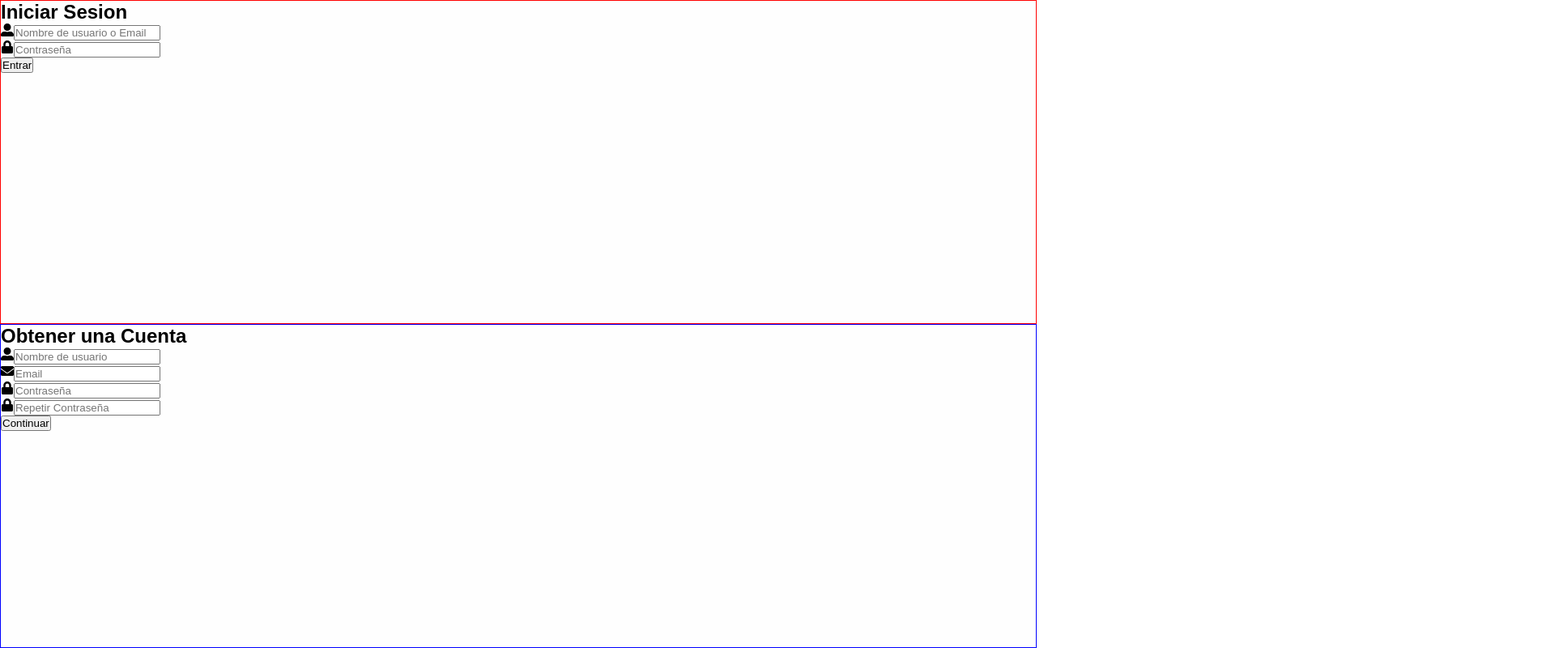
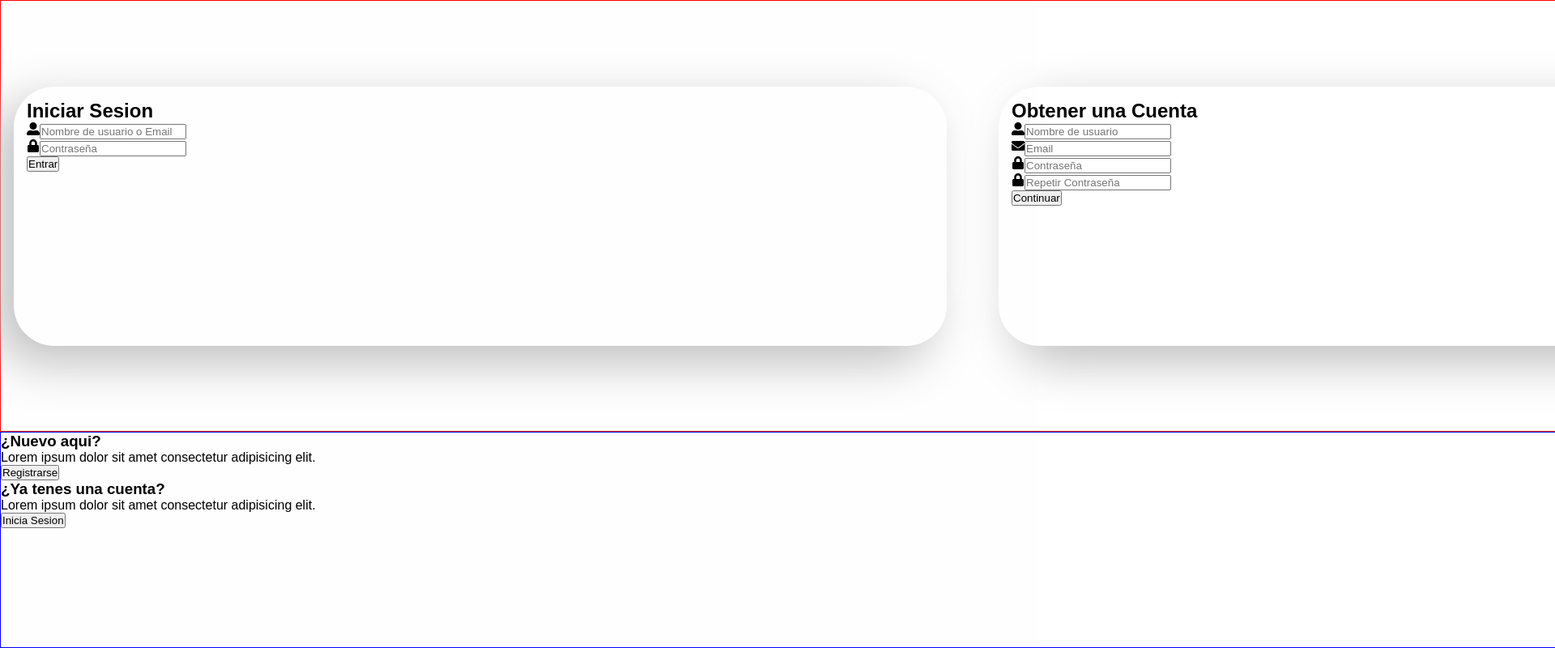
Before and after one commit to LMANMAI/ToDo-List, a React (Create React App) app: page / in a window 1280 px wide. Shown: the top 800 px of the page at 81% size, 1920 px wide, since content can reach past the window. Built offline with nearby package versions, Linux system fonts and the light colour scheme.

Commit message:
styles for login

```diff
--- a/package.json
+++ b/package.json
@@ -26,7 +26,7 @@
   },
   "scripts": {
     "start": "react-scripts start",
-    "build": "react-scripts build && CI=true",
+    "build": "react-scripts build",
     "test": "react-scripts test",
     "eject": "react-scripts eject"
   },
--- a/src/pages/Auth/Login/index.jsx
+++ b/src/pages/Auth/Login/index.jsx
@@ -1,24 +1,31 @@
 import React, { useContext, useEffect, useState } from "react";
 import { useHistory } from "react-router-dom";
-
+import styled from "@emotion/styled";
 import { FaUserAlt, FaLock } from "react-icons/fa";
 import AlertaContext from "../../../context/alertas/alertaContext";
 import AuthContext from "../../../context/auth/authContext";
 
-
+const FormularioContainer = styled.form`
+  //border: 1px solid blue;
+  width: 90vw;
+  height: 40vh;
+  border-radius: 50px;
+ //background: #e0e0e0;
+  box-shadow: -20px 20px 60px #bebebe, 20px -20px 60px #ffffff;
+  padding: 1rem;
+  margin-right: 4rem;
+  margin-left: 1rem;
+`;
 const Login = (props) => {
   const authContext = useContext(AuthContext);
   const { mensaje, autenticado, cargandoSpin, loginUser } = authContext;
-
   const alertaContext = useContext(AlertaContext);
   const { alerta, mostrarAlerta } = alertaContext;
-
   const [user, setUser] = useState({
     email: "",
     password: "",
   });
   const { email, password } = user;
-
   const handleChange = (e) => {
     setUser({
       ...user,
@@ -45,8 +52,7 @@ const Login = (props) => {
   }, [mensaje, autenticado, props.history]);
 
   return (
-    <>
-      <form onSubmit={handleSubmit} className="sing_in_form">
+    <FormularioContainer onSubmit={handleSubmit} className="sing_in_form">
       <h2 className="titulo">Iniciar Sesion</h2>
       {alerta ? <div className={alerta.categoria}>{alerta.msg}</div> : null}
       <div className="input_field">
@@ -70,13 +76,8 @@ const Login = (props) => {
           placeholder="Contraseña"
         />
       </div>
-        <input
-          type="submit"
-          className="btn primario"
-          value="Entrar"
-        />
-      </form>
-    </>
+      <input type="submit" className="btn primario" value="Entrar" />
+    </FormularioContainer>
   );
 };
 
--- a/src/pages/Auth/Signin/index.jsx
+++ b/src/pages/Auth/Signin/index.jsx
@@ -1,9 +1,20 @@
 import React, { useState, useContext, useEffect } from "react";
 import { useHistory } from "react-router-dom";
 import { FaUserAlt, FaLock, FaEnvelope } from "react-icons/fa";
-
+import styled from "@emotion/styled";
 import AlertaContext from "../../../context/alertas/alertaContext";
 import AuthContext from "../../../context/auth/authContext";
+
+const FormularioContainer = styled.form`
+  //border: 1px solid blue;
+  width: 90vw;
+  height: 40vh;
+  border-radius: 50px;
+  margin-right: 1rem;
+  box-shadow: 20px 20px 60px #bebebe, -20px -20px 60px #ffffff;
+  padding: 1rem;
+  // display: none;
+`;
 
 const SignIn = (props) => {
   //contexts
@@ -23,7 +34,6 @@ const SignIn = (props) => {
       mostrarAlerta(mensaje.msg, mensaje.categoria);
     }
   }, [autenticado, mensaje, props.history]);
-
   const [usern, setUserN] = useState({
     nombre: "",
     email: "",
@@ -31,7 +41,6 @@ const SignIn = (props) => {
     confirmar: "",
   });
   const { nombre, email, password, confirmar } = usern;
-
   const handleChange = (e) => {
     setUserN({
       ...usern,
@@ -71,8 +80,7 @@ const SignIn = (props) => {
   };
 
   return (
-    <>
-      <form className="sing_up_form" onSubmit={handleSubmit}>
+    <FormularioContainer className="sing_up_form" onSubmit={handleSubmit}>
       {alerta ? <div className={alerta.categoria}>{alerta.msg}</div> : null}
       <h2 className="titulo">Obtener una Cuenta</h2>
       <div className="input_field">
@@ -87,7 +95,7 @@ const SignIn = (props) => {
       </div>
 
       <div className="input_field">
-          <FaEnvelope  />
+        <FaEnvelope />
         <input
           type="email"
           name="email"
@@ -119,13 +127,8 @@ const SignIn = (props) => {
         />
       </div>
 
-        <input
-          type="submit"
-          className="btn primario"
-          value="Continuar"
-        />
-      </form>
-    </>
+      <input type="submit" className="btn primario" value="Continuar" />
+    </FormularioContainer>
   );
 };
 
--- a/src/pages/Auth/index.jsx
+++ b/src/pages/Auth/index.jsx
@@ -14,13 +14,16 @@ const PanelContainer = styled.div`
   width: 100%;
   height: 100%;
   display: grid;
-  grid-template-rows: 1fr 1fr;
+  grid-template-rows: 2fr 1fr;
 `;
-const RightPanel = styled.div`
+const TopPanel = styled.div`
   grid: 1 / 2;
   border: 1px solid red;
+  display: flex;
+  justify-content: center;
+  align-items: center;
 `;
-const LeftPanel = styled.div`
+const BottomPanel = styled.div`
   border: 1px solid blue;
 `;
 
@@ -31,13 +34,36 @@ function AuthPage() {
     <>
       <Container>
         <PanelContainer>
-          <RightPanel>
+          <TopPanel>
             <Login />
-          </RightPanel>
+            <SignIn />
+          </TopPanel>
 
-          <LeftPanel>
-            <SignIn />
-          </LeftPanel>
+          <BottomPanel>
+            <div className="content">
+              <h3>¿Nuevo aqui?</h3>
+              <p>Lorem ipsum dolor sit amet consectetur adipisicing elit. </p>
+              <button
+                className="btn transparent"
+                // onClick={() => movePanelAuth()}
+                id="sing-up-btn"
+              >
+                Registrarse
+              </button>
+            </div>
+
+            <div className="content">
+              <h3>¿Ya tenes una cuenta?</h3>
+              <p>Lorem ipsum dolor sit amet consectetur adipisicing elit. </p>
+              <button
+                className="btn transparent"
+                // onClick={() => movePanelAuth()}
+                id="sing-in-btn"
+              >
+                Inicia Sesion
+              </button>
+            </div>
+          </BottomPanel>
         </PanelContainer>
       </Container>
 
@@ -49,31 +75,11 @@ function AuthPage() {
           <SignIn />
         <div className="panel_container">
           <div className="panel panel-left">
-            <div className="content">
-              <h3>¿Nuevo aqui?</h3>
-              <p>Lorem ipsum dolor sit amet consectetur adipisicing elit. </p>
-              <button
-                className="btn transparent"
-                onClick={() => movePanelAuth()}
-                id="sing-up-btn"
-              >
-                Registrarse
-              </button>
-            </div>
+
           </div>
 
           <div className="panel right-panel">
-            <div className="content">
-              <h3>¿Ya tenes una cuenta?</h3>
-              <p>Lorem ipsum dolor sit amet consectetur adipisicing elit. </p>
-              <button
-                className="btn transparent"
-                onClick={() => movePanelAuth()}
-                id="sing-in-btn"
-              >
-                Inicia Sesion
-              </button>
-            </div>
+
           </div>
         </div>
       </div> */}
```
Also changed, not shown: 2 other files (tests, documents, lock files or other folders). Lines whose indentation alone changed are shown as unchanged.
